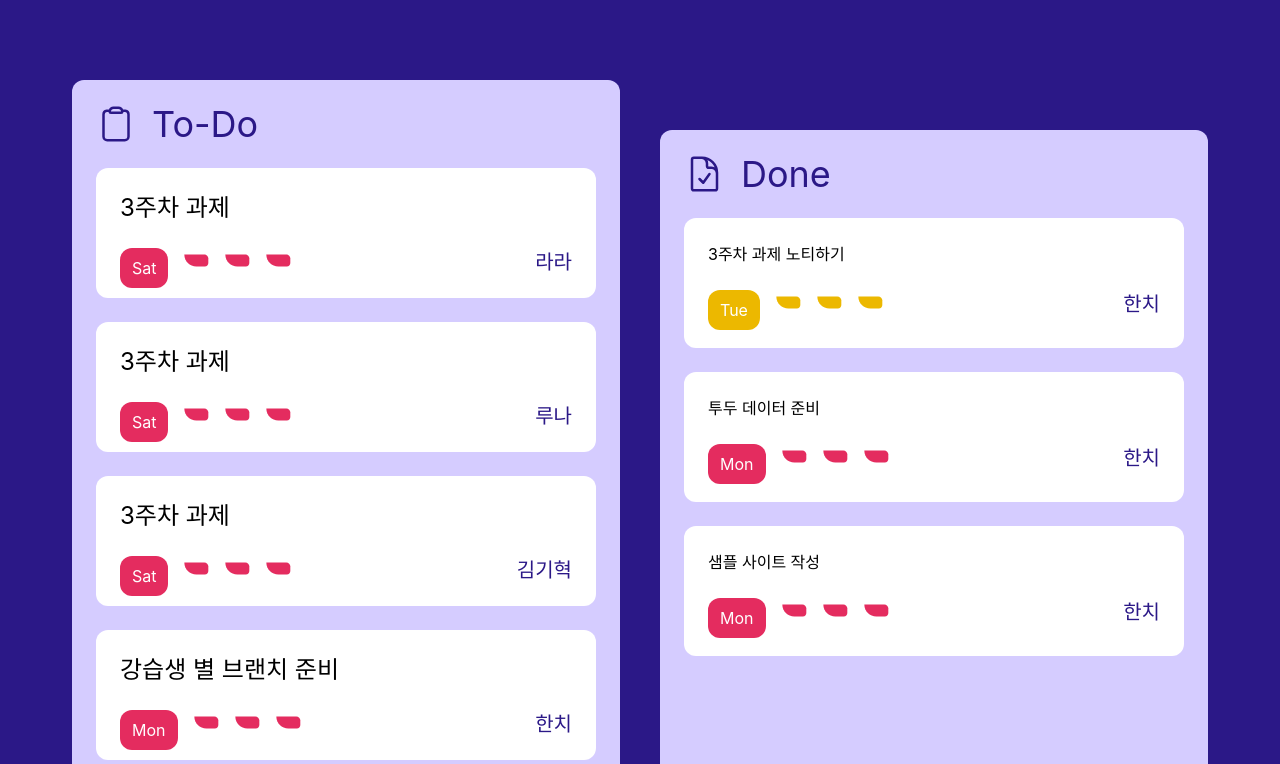
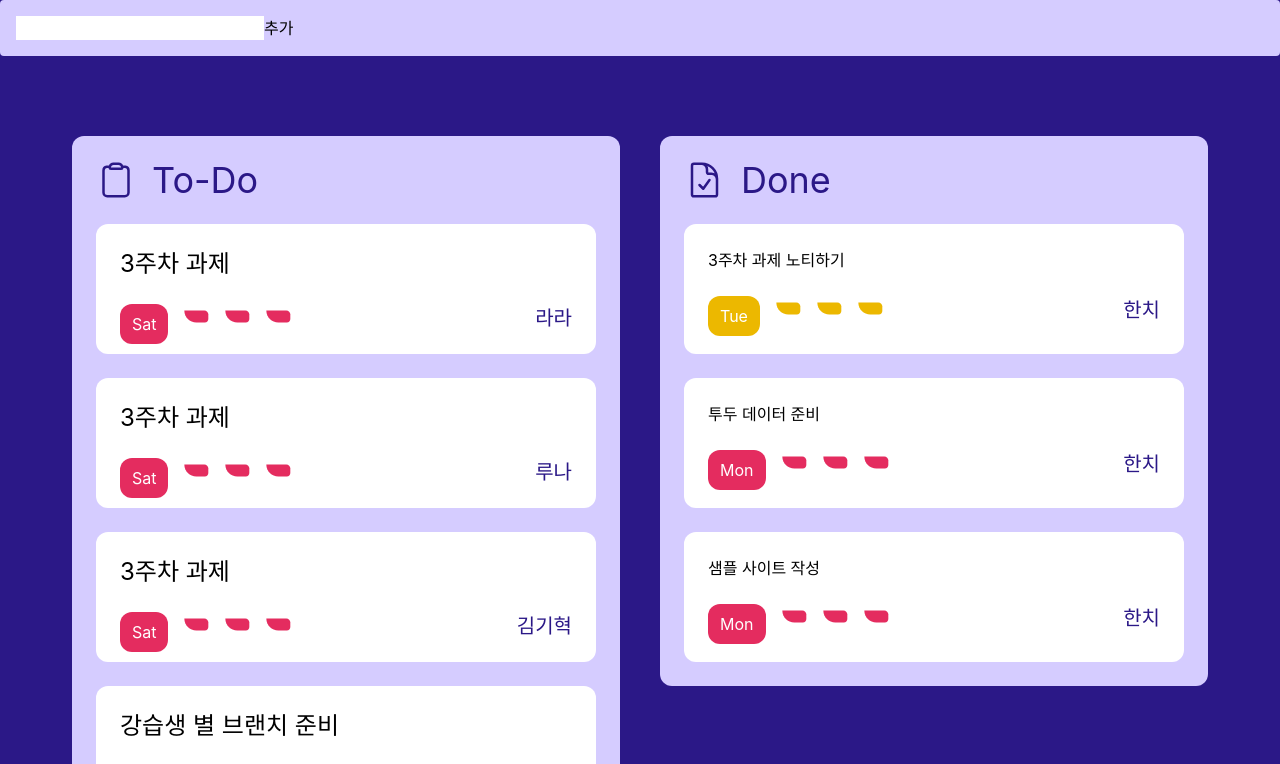
Before and after one commit to lindychi/frontend-bootcamp, a React (Create React App) app: page / in a window 1280 px wide. Shown: the top 764 px of the page. Built offline with nearby package versions, Linux system fonts and the light colour scheme.

Commit message:
25일 수업중간

```diff
--- a/src/App.tsx
+++ b/src/App.tsx
@@ -1,35 +1,47 @@
-import React from "react";
+import React, { useState } from "react";
 import "./App.css";
-import { todoData } from "./consts/todoList";
+import { todoData as originTodoData } from "./consts/todoList";
 import { HighlightSpanKind } from "typescript";
 
 function App() {
+  const [todoData, setTodoData] = useState(originTodoData);
   const todoList = todoData.filter((item) => item.progress === "TODO");
   const doneList = todoData.filter((item) => item.progress === "DONE");
-
+  const [value, setValue] = useState("");
   return (
-    <div className="w-screen h-screen justify-center items-center bg-blue-800">
+    <div className="w-screen h-full items-center bg-blue-800">
       <div>
         <div className="felx flex-row ">
-          <div className="flex flex-row justify-center items-center gap-10 py-20">
+          <div className="p-4 bg-blue-100 rounded">
+            <input
+              type="text"
+              value={value}
+              onChange={(e) => setValue(e.target.value)}
+            />
+            <button
+              onClick={() => {
+                setTodoData([
+                  ...todoData,
+                  {
+                    title: value,
+                    progress: "TODO",
+                    level: 2,
+                    priority: "high",
+                    dueDate: "Mon",
+                    author: "한치",
+                  },
+                ]);
+                setValue("");
+              }}
+            >
+              추가
+            </button>
+          </div>
+          <div className="h-fit flex flex-row justify-center gap-10 py-20">
             <div className="bg-blue-100 rounded-xl p-6">
-              <div className="w-[500px] h-[1000px] flex flex-col gap-6">
+              <div className="w-[500px] h-fit flex flex-col gap-6">
                 <div className="flex gap-4 text-4xl text-blue-800">
-                  <svg
-                    width="40"
-                    height="40"
-                    viewBox="0 0 40 40"
-                    fill="none"
-                    xmlns="http://www.w3.org/2000/svg"
-                  >
-                    <path
-                      d="M26.1096 6.47981C25.6652 4.90453 24.2174 3.75 22.5 3.75H17.5C15.7826 3.75 14.3348 4.90453 13.8904 6.47981M26.1096 6.47981C26.2011 6.80417 26.25 7.14637 26.25 7.5V7.5C26.25 8.19036 25.6904 8.75 25 8.75H15C14.3096 8.75 13.75 8.19036 13.75 7.5V7.5C13.75 7.14637 13.7989 6.80417 13.8904 6.47981M26.1096 6.47981C27.1865 6.56114 28.2576 6.66379 29.3222 6.78735C31.1565 7.00023 32.5 8.58167 32.5 10.4283V32.5C32.5 34.5711 30.8211 36.25 28.75 36.25H11.25C9.17893 36.25 7.5 34.5711 7.5 32.5V10.4283C7.5 8.58167 8.84347 7.00023 10.6778 6.78735C11.7424 6.66379 12.8135 6.56114 13.8904 6.47981"
-                      stroke="#2B1887"
-                      strokeWidth="2.5"
-                      strokeLinecap="round"
-                      strokeLinejoin="round"
-                    />
-                  </svg>
+                  <TodoIcon />
                   To-Do
                 </div>
 
@@ -71,6 +83,7 @@ function App() {
                         >
                           <path
                             d="M0.333252 6.5H20.3333C22.5424 6.5 24.3333 8.29086 24.3333 10.5V15.0714C24.3333 16.965 22.7982 18.5 20.9047 18.5H12.3333C5.70584 18.5 0.333252 13.1274 0.333252 6.5Z"
+                            className="bg-priority-{item.priority}"
                             fill="item.priority"
                           />
                         </svg>
@@ -129,24 +142,10 @@ function App() {
               </div>
             </div>
 
-            <div className="bg-blue-100 rounded-xl p-6">
-              <div className="w-[500px] h-[900px] flex flex-col gap-6">
+            <div className="bg-blue-100 rounded-xl p-6 h-fit">
+              <div className="w-[500px] h-fit flex flex-col gap-6">
                 <div className="flex gap-4 text-4xl text-blue-800">
-                  <svg
-                    width="41"
-                    height="40"
-                    viewBox="0 0 41 40"
-                    fill="none"
-                    xmlns="http://www.w3.org/2000/svg"
-                  >
-                    <path
-                      d="M17.375 3.75H9.875C8.83947 3.75 8 4.58947 8 5.625V34.375C8 35.4105 8.83947 36.25 9.875 36.25H31.125C32.1605 36.25 33 35.4105 33 34.375V19.375M17.375 3.75H18C26.2843 3.75 33 10.4657 33 18.75V19.375M17.375 3.75C20.4816 3.75 23 6.2684 23 9.375V11.875C23 12.9105 23.8395 13.75 24.875 13.75H27.375C30.4816 13.75 33 16.2684 33 19.375M15.5 25L19.25 28.75L25.5 20"
-                      stroke="#2B1887"
-                      strokeWidth="2.5"
-                      strokeLinecap="round"
-                      strokeLinejoin="round"
-                    />
-                  </svg>
+                  <DoneIcon />
                   Done
                 </div>
                 {doneList.map((item, index) => (
```
